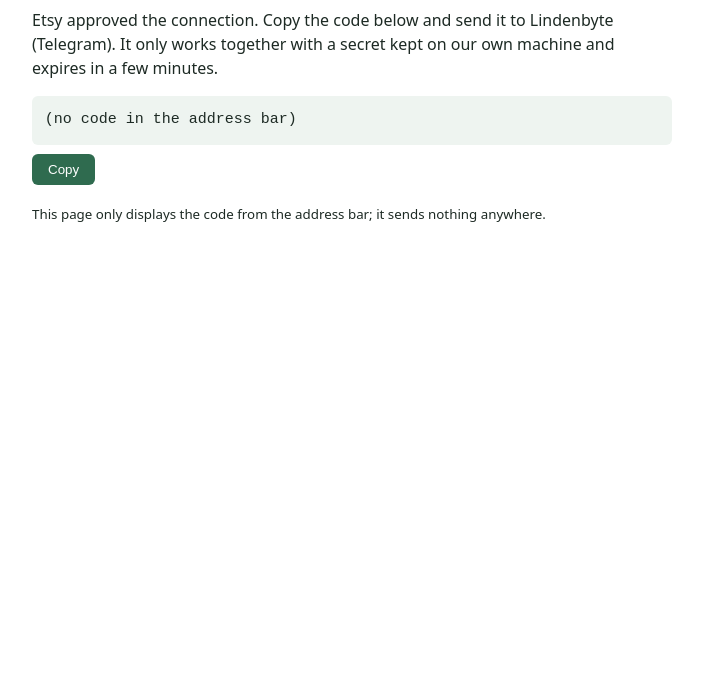
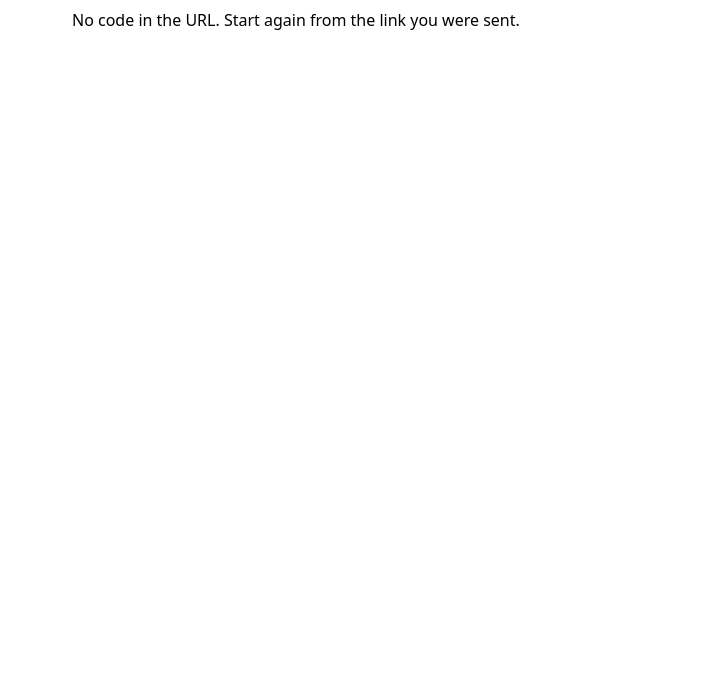
Before and after one commit to lindenbyte-studio/lindenbyte-studio.github.io, a plain HTML site: page etsy-callback.html in a window 1280 px wide. Shown: the part 109-800 px from the top of the page, without its empty margins (288-991 px from the left). Drawn offline with Linux system fonts and the light colour scheme.

Commit message:
Add Etsy OAuth callback page

```diff
--- a/etsy-callback.html
+++ b/etsy-callback.html
@@ -1,16 +1,12 @@
 <!doctype html>
-<html lang="en"><head><meta charset="utf-8"><meta name="robots" content="noindex,nofollow">
-<meta name="viewport" content="width=device-width,initial-scale=1"><title>Lindenbyte: Etsy connection</title>
-<style>body{font:16px/1.5 system-ui,sans-serif;max-width:640px;margin:3rem auto;padding:0 1rem;color:#1d2a24}
-code{display:block;word-break:break-all;background:#eef4f0;padding:.8rem;border-radius:6px;font-size:15px}
-button{margin-top:.6rem;padding:.5rem 1rem;border:0;border-radius:6px;background:#2f6b4f;color:#fff;cursor:pointer}</style></head>
-<body><h1>Etsy connection</h1>
-<p id="msg">Etsy approved the connection. Copy the code below and send it to Lindenbyte (Telegram). It only works together
-with a secret kept on our own machine and expires in a few minutes.</p>
-<code id="code"></code><button onclick="navigator.clipboard.writeText(document.getElementById('code').textContent)">Copy</button>
-<p><small>This page only displays the code from the address bar; it sends nothing anywhere.</small></p>
+<html lang="en"><head><meta charset="utf-8"><meta name="viewport" content="width=device-width,initial-scale=1">
+<meta name="robots" content="noindex"><title>Etsy authorization code</title>
+<style>body{font:16px/1.5 system-ui,sans-serif;max-width:560px;margin:3rem auto;padding:0 16px}code{display:block;word-break:break-all;background:#f3f3f3;padding:12px;border-radius:6px;margin:8px 0}</style></head>
+<body><h1>Lindenbyte: Etsy authorization</h1><div id="o">Waiting for Etsy&hellip;</div>
 <script>
-var q=new URLSearchParams(location.search),c=q.get('code'),s=q.get('state'),e=q.get('error');
-if(e){document.getElementById('msg').textContent='Etsy returned an error: '+e+' '+(q.get('error_description')||'');}
-document.getElementById('code').textContent=c?(c+' '+(s||'')):'(no code in the address bar)';
+var p=new URLSearchParams(location.search),o=document.getElementById("o");
+function esc(s){var d=document.createElement("div");d.textContent=s;return d.innerHTML}
+if(p.get("error")){o.innerHTML="<p>Etsy returned an error: <b>"+esc(p.get("error"))+"</b> "+esc(p.get("error_description")||"")+"</p>"}
+else if(p.get("code")){o.innerHTML="<p>Copy this code and send it to Lindenbyte (Telegram):</p><code>"+esc(p.get("code"))+"</code><p>State:</p><code>"+esc(p.get("state")||"")+"</code><p>It is single-use and expires in minutes.</p>"}
+else{o.textContent="No code in the URL. Start again from the link you were sent."}
 </script></body></html>
```
